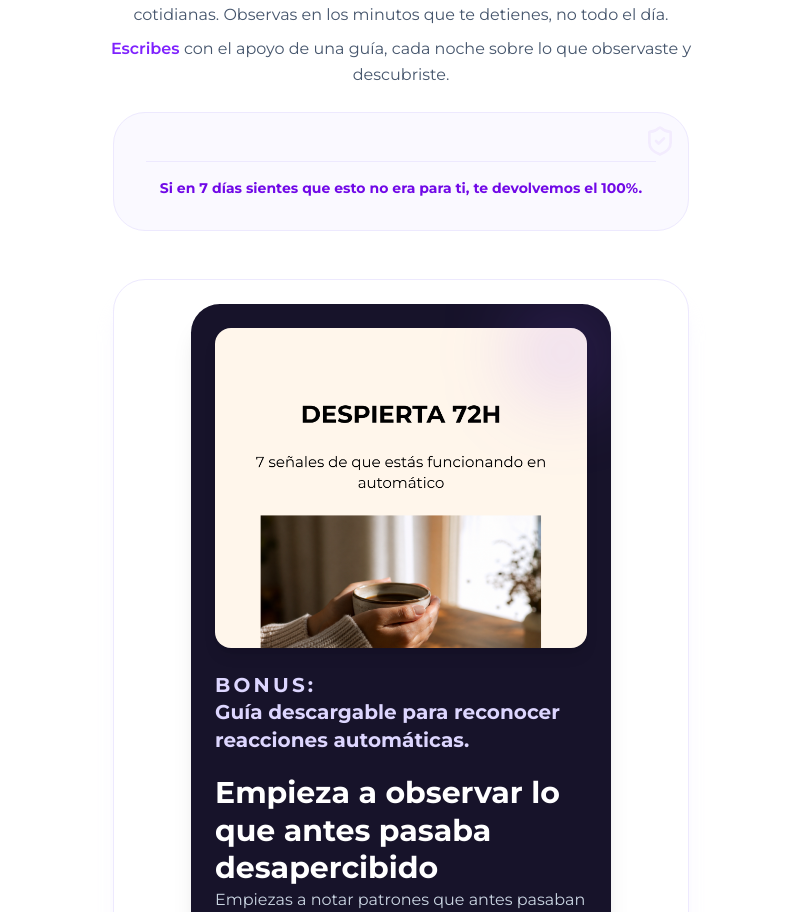
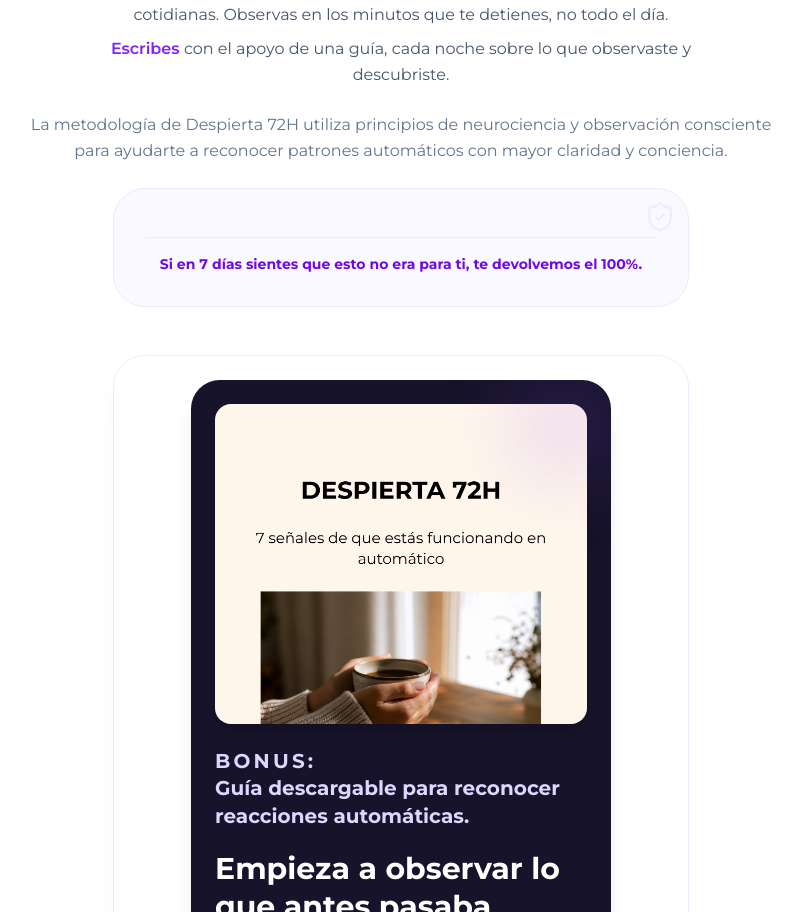
Before and after one commit to cursossolange/despierta-72h, a React (Vite) app: page / in a window 1280 px wide. Shown: the part 4088-5000 px from the top of the page, without its empty margins (239-1041 px from the left). Built offline with nearby package versions, Linux system fonts and the light colour scheme; no server answers.

Commit message:
Update LandingPage.tsx

```diff
--- a/src/components/LandingPage.tsx
+++ b/src/components/LandingPage.tsx
@@ -402,6 +402,9 @@ tu mente empieza a sentirse más tranquila y menos cansada.
     <span className="text-violet-600 font-semibold">Escribes </span> con el apoyo de una guía, cada noche sobre lo que observaste y descubriste.
   </span>
 </p>
+  <p className="mt-6 text-sm md:text-base text-slate-500 text-center max-w-3xl mx-auto leading-relaxed">
+  La metodología de Despierta 72H utiliza principios de neurociencia y observación consciente para ayudarte a reconocer patrones automáticos con mayor claridad y conciencia.
+</p>
 </div>
 <section className="pt-0 pb-6 bg-white">
   <div className="container mx-auto px-6">
```
